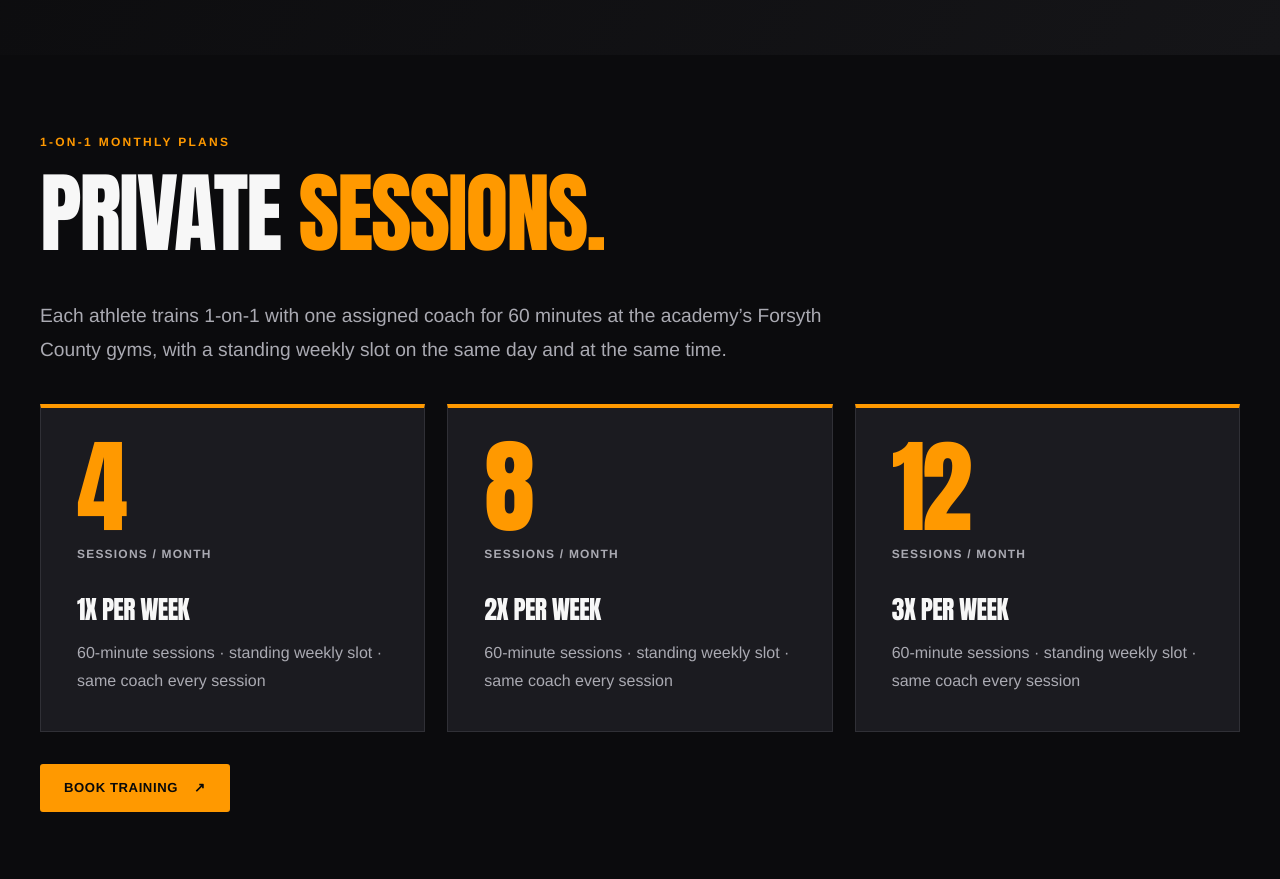
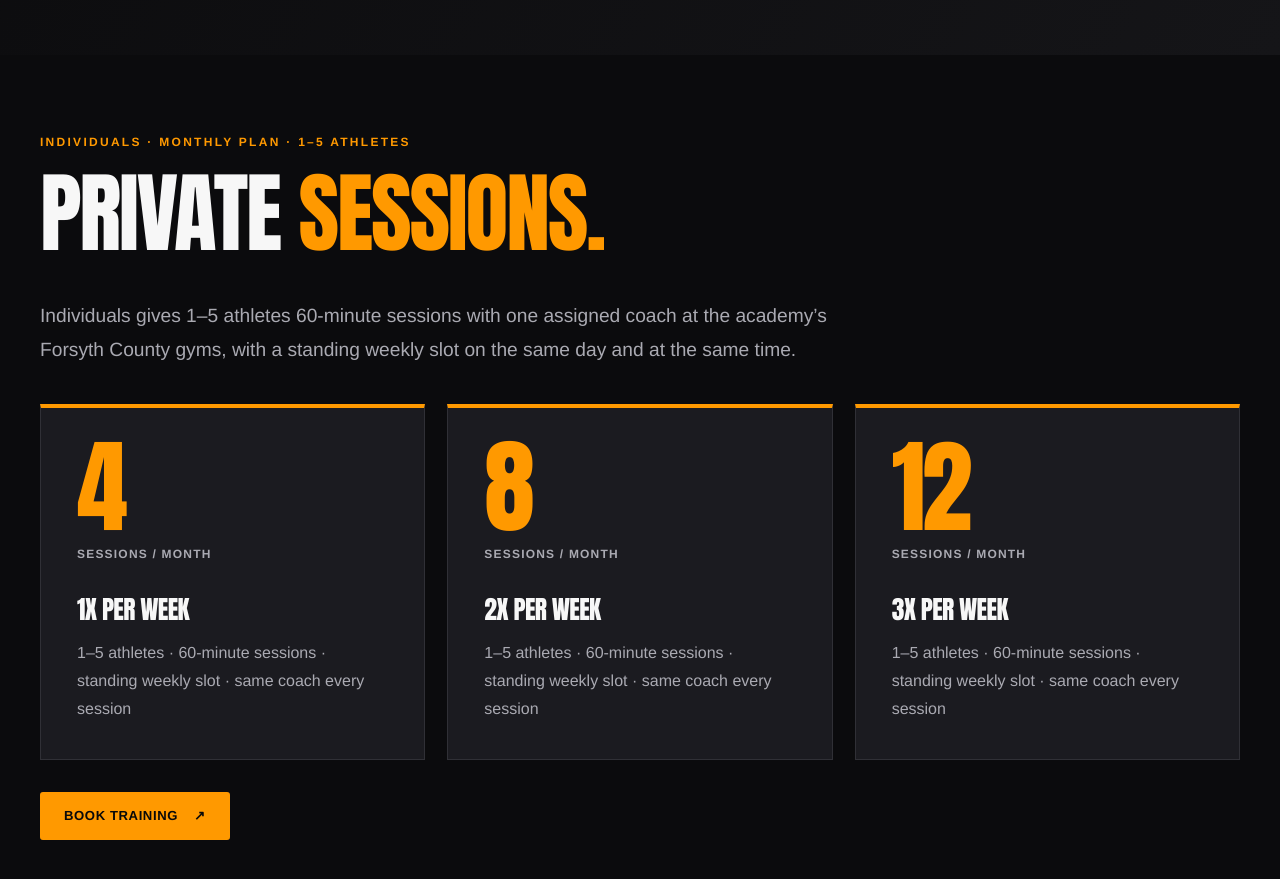
Before and after one commit to zaymagee/coachzay-site, a plain HTML site: page index.html in a window 1280 px wide. Shown: the part 6040-6919 px from the top of the page. Drawn offline with Linux system fonts and the light colour scheme.

Commit message:
Name the monthly plan Individuals

```diff
--- a/index.html
+++ b/index.html
@@ -350,33 +350,33 @@
       <div class="container">
         <div class="section-heading">
           <div>
-            <p class="eyebrow">1-ON-1 MONTHLY PLANS</p>
+            <p class="eyebrow">INDIVIDUALS · MONTHLY PLAN · 1–5 ATHLETES</p>
             <h2 id="private-sessions-title">PRIVATE <span>SESSIONS.</span></h2>
           </div>
         </div>
 
-        <p class="private-sessions-intro">Each athlete trains 1-on-1 with one assigned coach for 60 minutes at the academy’s Forsyth County gyms, with a standing weekly slot on the same day and at the same time.</p>
+        <p class="private-sessions-intro">Individuals gives 1–5 athletes 60-minute sessions with one assigned coach at the academy’s Forsyth County gyms, with a standing weekly slot on the same day and at the same time.</p>
 
         <div class="private-sessions-grid">
           <article class="private-session-card">
             <span class="private-session-number">4</span>
             <span class="private-session-label">SESSIONS / MONTH</span>
             <h3>1x per week</h3>
-            <p>60-minute sessions · standing weekly slot · same coach every session</p>
+            <p>1–5 athletes · 60-minute sessions · standing weekly slot · same coach every session</p>
           </article>
 
           <article class="private-session-card">
             <span class="private-session-number">8</span>
             <span class="private-session-label">SESSIONS / MONTH</span>
             <h3>2x per week</h3>
-            <p>60-minute sessions · standing weekly slot · same coach every session</p>
+            <p>1–5 athletes · 60-minute sessions · standing weekly slot · same coach every session</p>
           </article>
 
           <article class="private-session-card">
             <span class="private-session-number">12</span>
             <span class="private-session-label">SESSIONS / MONTH</span>
             <h3>3x per week</h3>
-            <p>60-minute sessions · standing weekly slot · same coach every session</p>
+            <p>1–5 athletes · 60-minute sessions · standing weekly slot · same coach every session</p>
           </article>
         </div>
 
```
